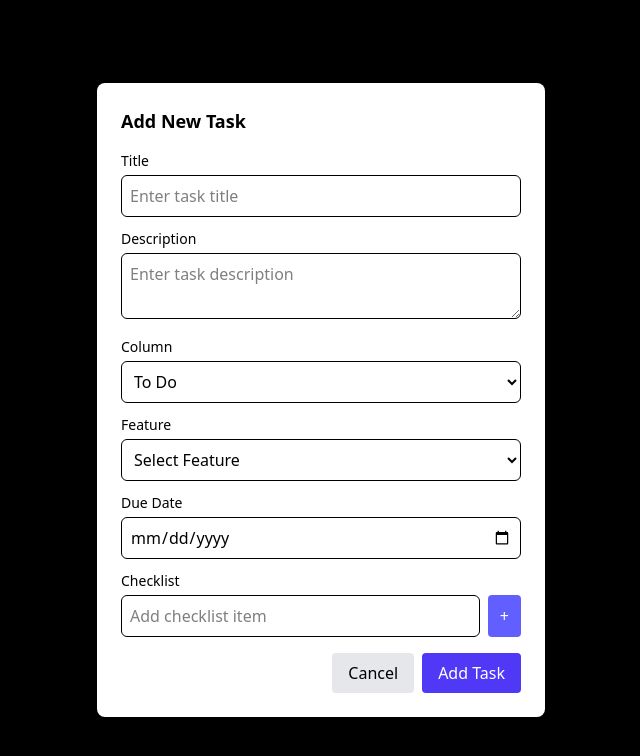
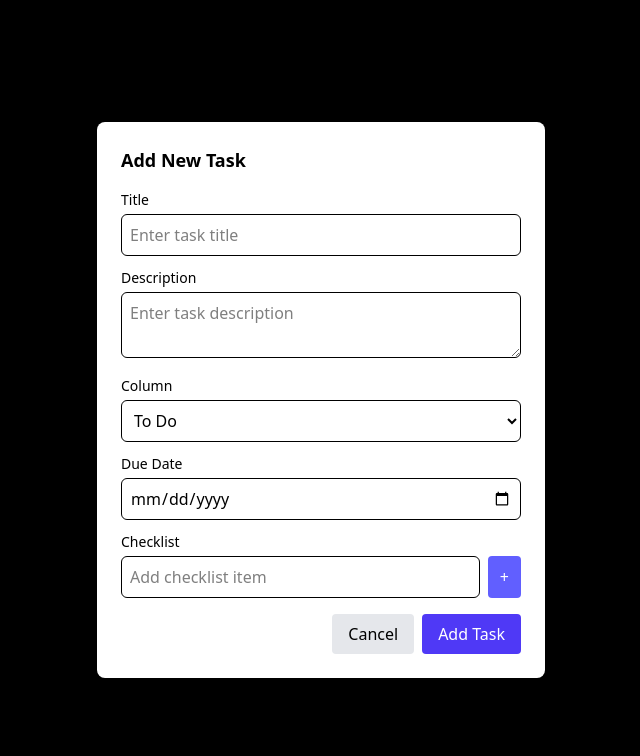
Before and after one commit to chhagan123/Mutan-x-_assignment_Kanban_board, a React (Vite) app in the folder Frontend/: page / in a window 1280 px wide. Both pictures are taken after a click on the button "+ Add Task". Shown: the top 756 px of the page, without its empty margins (319-959 px from the left). Built offline with nearby package versions, Linux system fonts and the light colour scheme.

Commit message:
AddModel : Make changes in model

```diff
--- a/Frontend/src/components/AddTaskModal.jsx
+++ b/Frontend/src/components/AddTaskModal.jsx
@@ -4,7 +4,7 @@ export default function AddTaskModal({ onClose, onAddTask }) {
   const [title, setTitle] = useState("");
   const [description, setDescription] = useState("");
   const [column, setColumn] = useState("To Do");
-  const [feature, setFeature] = useState("");
+  // const [feature, setFeature] = useState("");
   const [dueDate, setDueDate] = useState("");
   const [checklist, setChecklist] = useState([]);
   const [newChecklistItem, setNewChecklistItem] = useState("");
@@ -25,9 +25,8 @@ export default function AddTaskModal({ onClose, onAddTask }) {
         id: Date.now().toString(),
         title,
         description,
-        feature,
-        checklist,
-        newChecklistItem,
+
+
         column: columnValue.toLowerCase().replace(" ", "-") // ✅ normalized
       }  // normalize, feature, dueDate, checklist };
     onAddTask(newTask);
@@ -77,20 +76,7 @@ export default function AddTaskModal({ onClose, onAddTask }) {
         </div>
 
         {/* Feature Selector */}
-        <div className="mb-3">
-          <label className="block text-sm font-medium mb-1">Feature</label>
-          <select
-            value={feature}
-            onChange={(e) => setFeature(e.target.value)}
-            className="w-full border rounded-md p-2 focus:ring-2 focus:ring-indigo-500"
-          >
-            <option value="">Select Feature</option>
-            <option value="UI">UI</option>
-            <option value="Backend">Backend</option>
-            <option value="Bug Fix">Bug Fix</option>
-            <option value="Enhancement">Enhancement</option>
-          </select>
-        </div>
+
 
         {/* Due Date */}
         <div className="mb-3">
```
